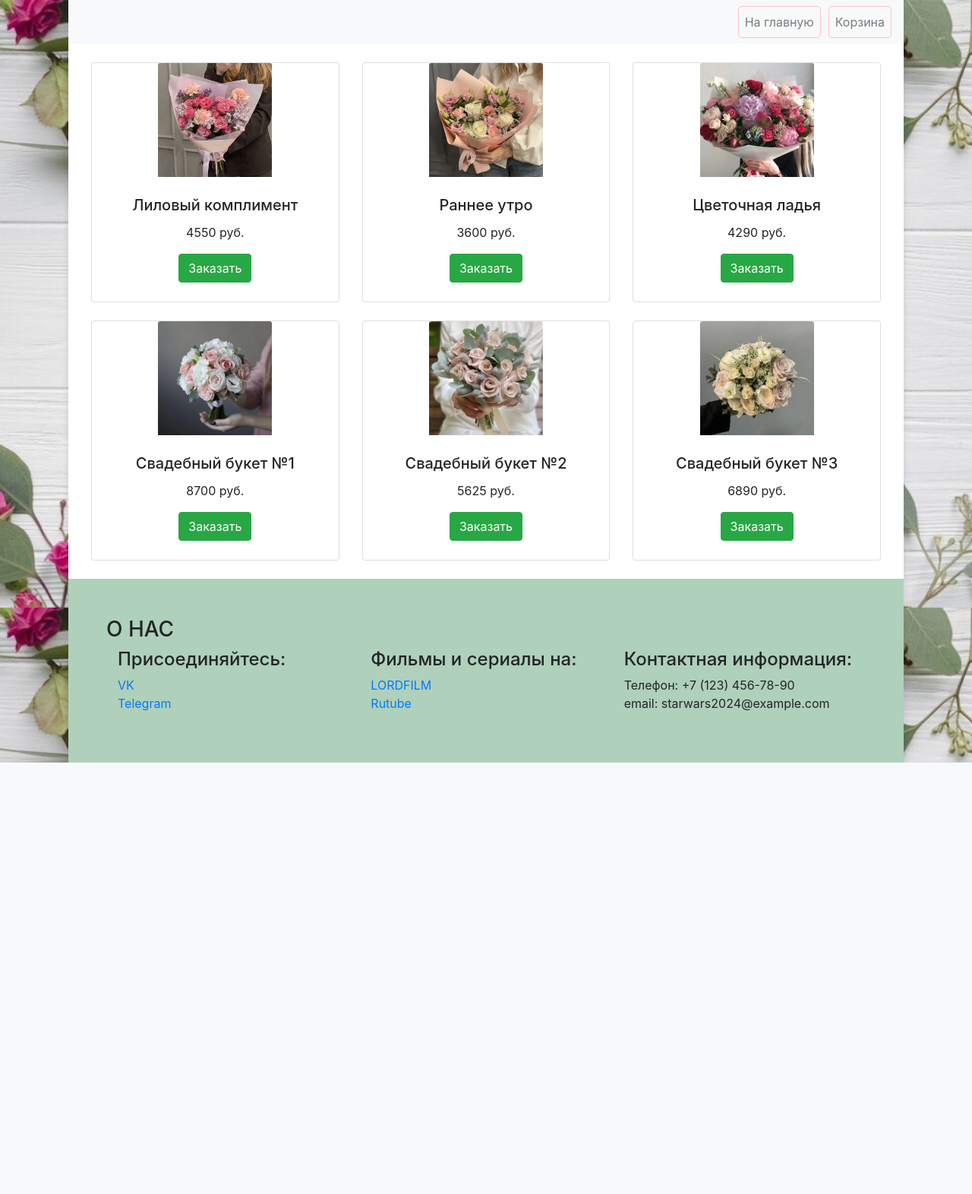
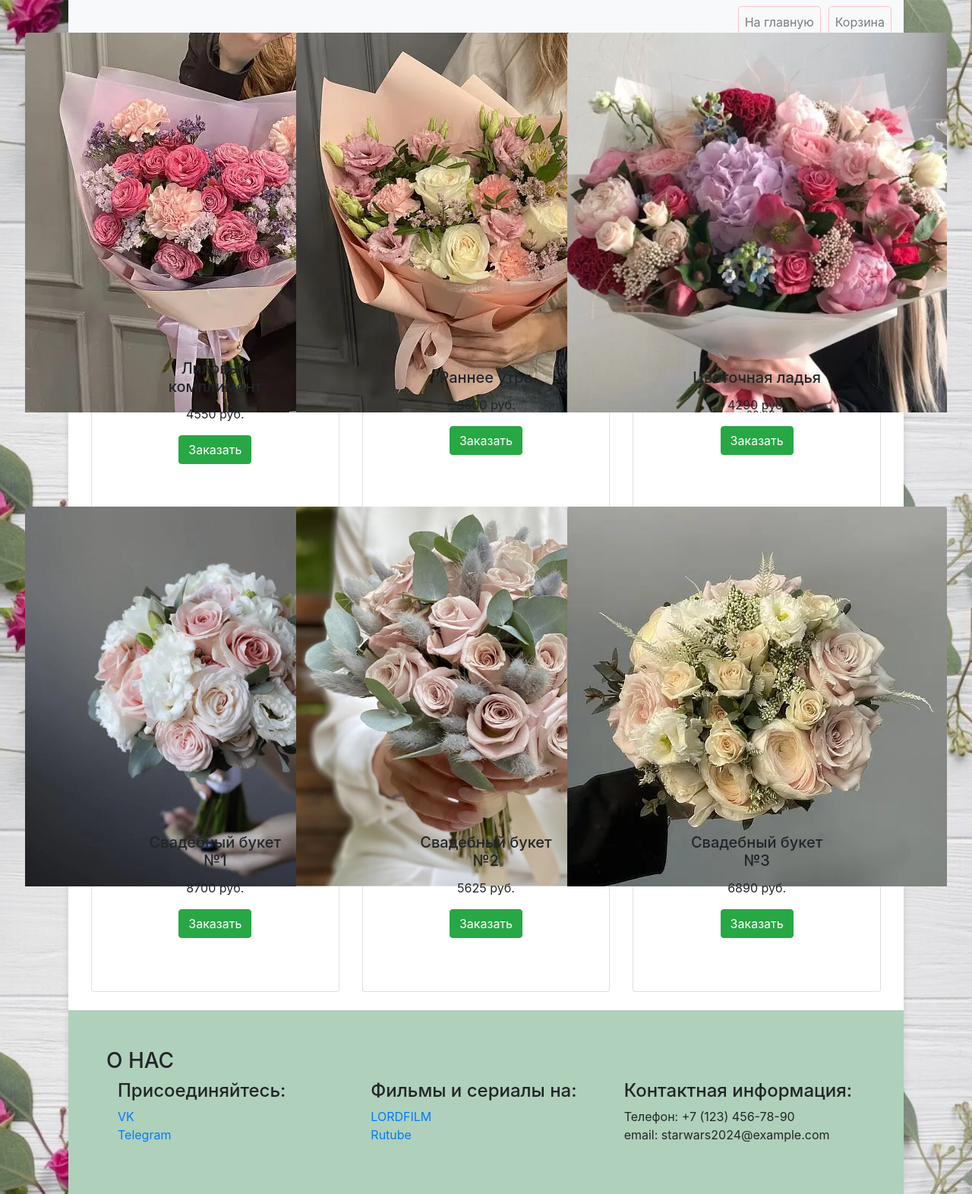
Before and after one commit to maxpanev/Final-project2, a Django app: page /home/ in a window 1280 px wide. Shown: the whole page at 76% size. Before the commit the page ends 1004 px from the top, so only its background shows below. Run offline with Django 5.2, Linux system fonts and the light colour scheme; some libraries are stand-ins or nearby versions.

Commit message:
add new code

```diff
--- a/myproject/myapp/static/css/flowers.css
+++ b/myproject/myapp/static/css/flowers.css
@@ -1,11 +1,13 @@
 .card-img-top {
-    width: 150px; /* Устанавливаем фиксированную ширину */
-    height: 150px; /* Устанавливаем фиксированную высоту */
-    object-fit: cover; /* Обеспечиваем сохранение пропорций изображения */
+    width: 500px; /* Увеличиваем ширину изображения */
+    height: 500px; /* Увеличиваем высоту изображения */
+    object-fit: cover;
     display: block;
     margin-left: auto;
     margin-right: auto;
 }
+
+
 
 .card-body {
     display: flex;
@@ -19,7 +21,7 @@
     display: flex;
     justify-content: center;
     align-items: center;
-    height: 160px; /* Размер контейнера для изображения */
+    height: 320px; /* Увеличиваем высоту контейнера для изображения */
 }
 
 .card {
@@ -27,4 +29,5 @@
     flex-direction: column;
     justify-content: space-between;
     height: 100%;
+    padding: 50px; /* Добавляем отступы, чтобы увеличить размер карточки */
 }
--- a/myproject/myapp/templates/home.html
+++ b/myproject/myapp/templates/home.html
@@ -12,7 +12,7 @@
         <div class="col-md-4 mb-4">
             <div class="card h-100 text-center">
                 <div class="card-img-wrapper">
-                    <img class="card-img-top mx-auto" src="{% static 'img/image1.jpg' %}" alt="Card image cap">
+                    <img class="card-img-top" src="{% static 'img/image1.jpg' %}" alt="Card image cap">
                 </div>
                 <div class="card-body d-flex flex-column justify-content-center">
                     <h5 class="card-title">Лиловый комплимент</h5>
```
